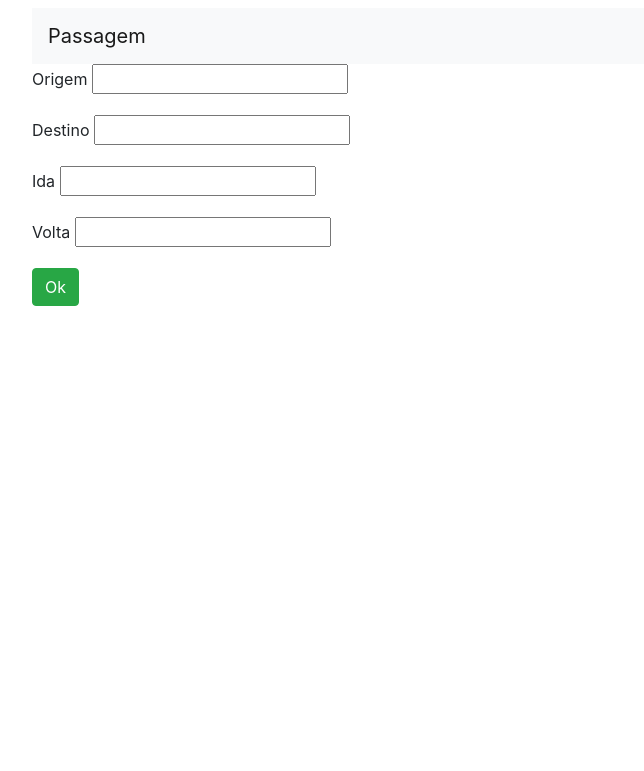
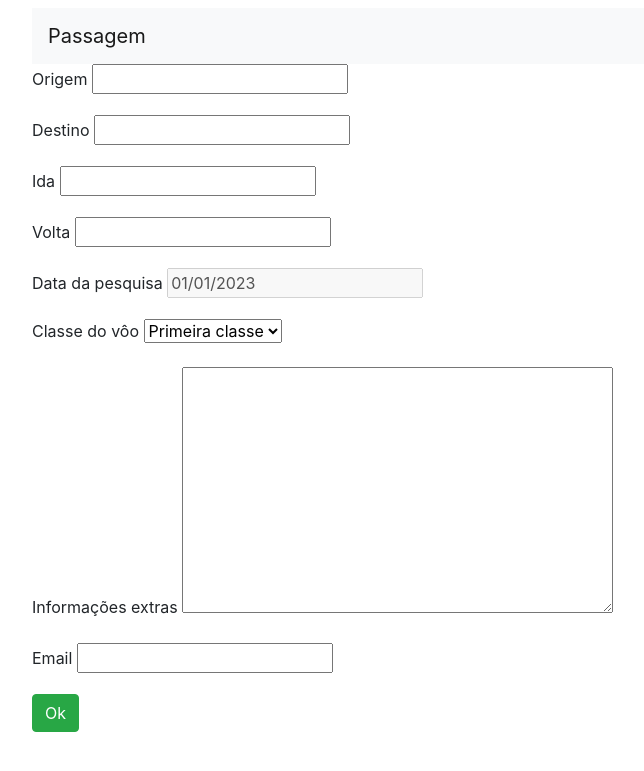
Before and after one commit to arthurcezars/DjangoForms, a Django app: template templates/index.html in a window 1280 px wide. Shown: the top 771 px of the page, without its empty margins (53-697 px from the left). Run offline with Django 4.2, Linux system fonts and the light colour scheme; the template is opened without the code that fills it: values that come from a table or form of the project are taken from there, others are empty; parts of the project's set-up code (start-up, migrations or seed data) failed here and were passed over; some libraries are stand-ins or nearby versions.

Commit message:
Adicionado novos campos ao formulario

```diff
--- /dev/null
+++ b/passagens/classe_viagem.py
@@ -0,0 +1,5 @@
+tipos_de_classes = {
+    (1, 'Econômica'),
+    (2, 'Executiva'),
+    (3, 'Primeira classe')
+}
--- a/passagens/forms.py
+++ b/passagens/forms.py
@@ -1,8 +1,19 @@
 from django import forms
 from tempus_dominus.widgets import DatePicker
+from datetime import datetime
+from passagens.classe_viagem import tipos_de_classes
 
 class PassagemForms(forms.Form):
     origem = forms.CharField(label='Origem', max_length=100)
     destino = forms.CharField(label='Destino', max_length=100)
     data_ida = forms.DateField(label='Ida', widget=DatePicker())
     data_volta = forms.DateField(label='Volta', widget=DatePicker())
+    data_pesquisa = forms.DateField(label='Data da pesquisa', disabled=True, initial=datetime.today)
+    classe_viagem = forms.ChoiceField(label='Classe do vôo', choices=tipos_de_classes)
+    informacoes = forms.CharField(
+        label='Informações extras',
+        max_length=200,
+        widget=forms.Textarea(),
+        required=False
+    )
+    email = forms.EmailField(label='Email', max_length=150)
--- a/templates/minha_consulta.html
+++ b/templates/minha_consulta.html
@@ -4,4 +4,8 @@
 <p>Seu destino é: {{ form.destino.value }}</p>
 <p>Sua data de ida é: {{ form.data_ida.value }}</p>
 <p>Sua data de volta é: {{ form.data_volta.value }}</p>
+<p>Pesquisa realizada: {{ form.data_pesquisa.value }}</p>
+<p>Classe de vôo: {{ form.classe_viagem.value }}</p>
+<p>Informações extras: {{ form.informacoes.value }}</p>
+<p>Email: {{ form.email.value }}</p>
 {% endblock %}
```
